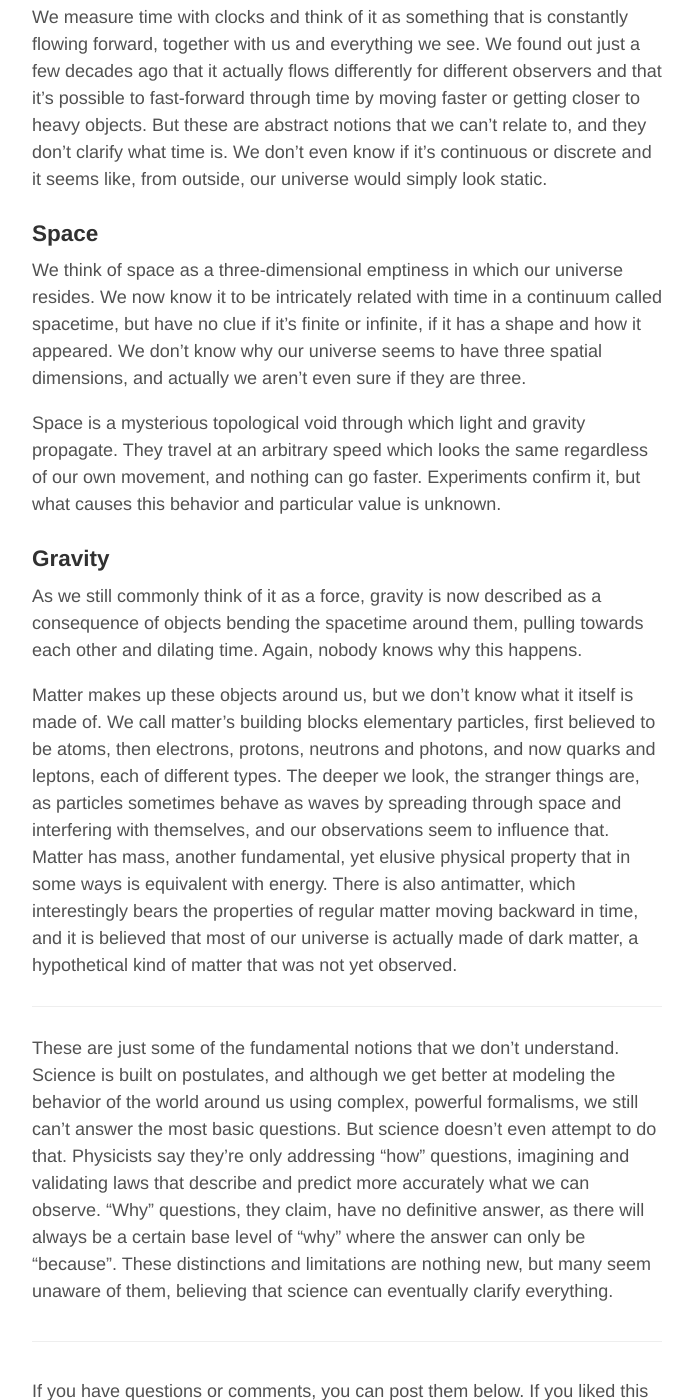
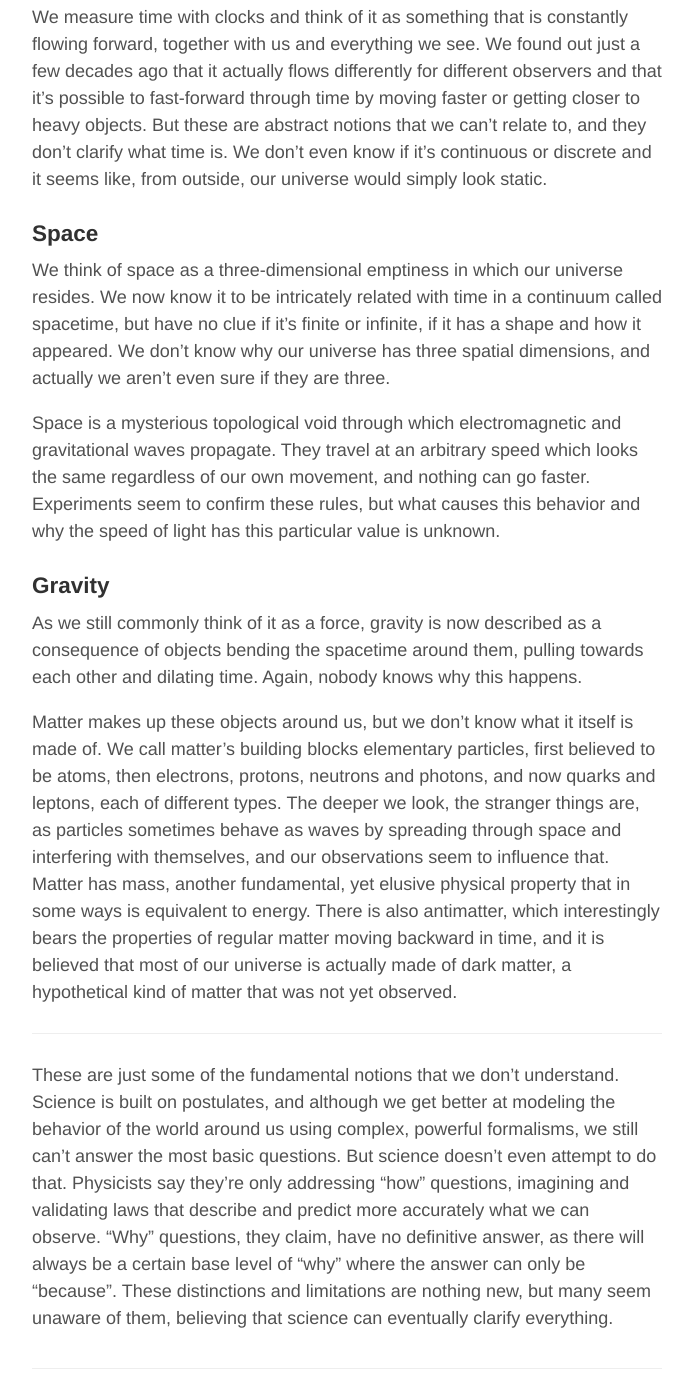
Before and after one commit to aoghina/aoghina.github.io, a Jekyll site: the page built from _posts/2016-01-17-misunderstanding-science.md, in a window 1280 px wide and 1400 px high, scrolled down 430 px. Shown: the whole window, without its empty margins (293-986 px from the left). Built offline with Jekyll 4.4.1, drawn with Linux system fonts in a browser that asks for light colours; comment, search, counter and statistics services are not loaded.

Commit message:
Update sci

```diff
--- a/_posts/2016-01-17-misunderstanding-science.md
+++ b/_posts/2016-01-17-misunderstanding-science.md
@@ -17,15 +17,15 @@ We measure time with clocks and think of it as something that is constantly flow
 
 ### Space
 
-We think of space as a three-dimensional emptiness in which our universe resides. We now know it to be intricately related with time in a continuum called spacetime, but have no clue if it's finite or infinite, if it has a shape and how it appeared. We don't know why our universe seems to have three spatial dimensions, and actually we aren't even sure if they are three.
+We think of space as a three-dimensional emptiness in which our universe resides. We now know it to be intricately related with time in a continuum called spacetime, but have no clue if it's finite or infinite, if it has a shape and how it appeared. We don't know why our universe has three spatial dimensions, and actually we aren't even sure if they are three.
 
-Space is a mysterious topological void through which light and gravity propagate. They travel at an arbitrary speed which looks the same regardless of our own movement, and nothing can go faster. Experiments confirm it, but what causes this behavior and particular value is unknown.
+Space is a mysterious topological void through which electromagnetic and gravitational waves propagate. They travel at an arbitrary speed which looks the same regardless of our own movement, and nothing can go faster. Experiments seem to confirm these rules, but what causes this behavior and why the speed of light has this particular value is unknown.
 
 ### Gravity
 
 As we still commonly think of it as a force, gravity is now described as a consequence of objects bending the spacetime around them, pulling towards each other and dilating time. Again, nobody knows why this happens.
 
-Matter makes up these objects around us, but we don't know what it itself is made of. We call matter's building blocks elementary particles, first believed to be atoms, then electrons, protons, neutrons and photons, and now quarks and leptons, each of different types. The deeper we look, the stranger things are, as particles sometimes behave as waves by spreading through space and interfering with themselves, and our observations seem to influence that. Matter has mass, another fundamental, yet elusive physical property that in some ways is equivalent with energy. There is also antimatter, which interestingly bears the properties of regular matter moving backward in time, and it is believed that most of our universe is actually made of dark matter, a hypothetical kind of matter that was not yet observed.
+Matter makes up these objects around us, but we don't know what it itself is made of. We call matter's building blocks elementary particles, first believed to be atoms, then electrons, protons, neutrons and photons, and now quarks and leptons, each of different types. The deeper we look, the stranger things are, as particles sometimes behave as waves by spreading through space and interfering with themselves, and our observations seem to influence that. Matter has mass, another fundamental, yet elusive physical property that in some ways is equivalent to energy. There is also antimatter, which interestingly bears the properties of regular matter moving backward in time, and it is believed that most of our universe is actually made of dark matter, a hypothetical kind of matter that was not yet observed.
 
 ---
 
```
